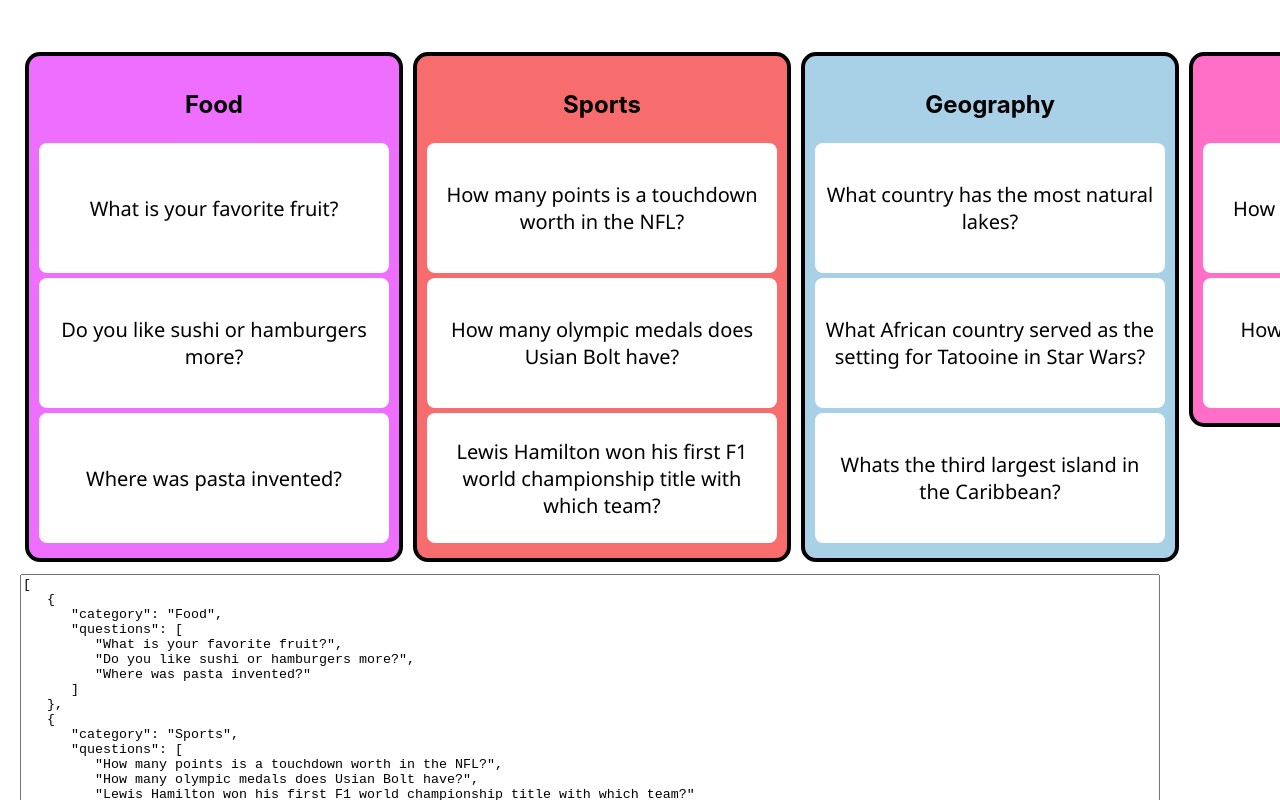
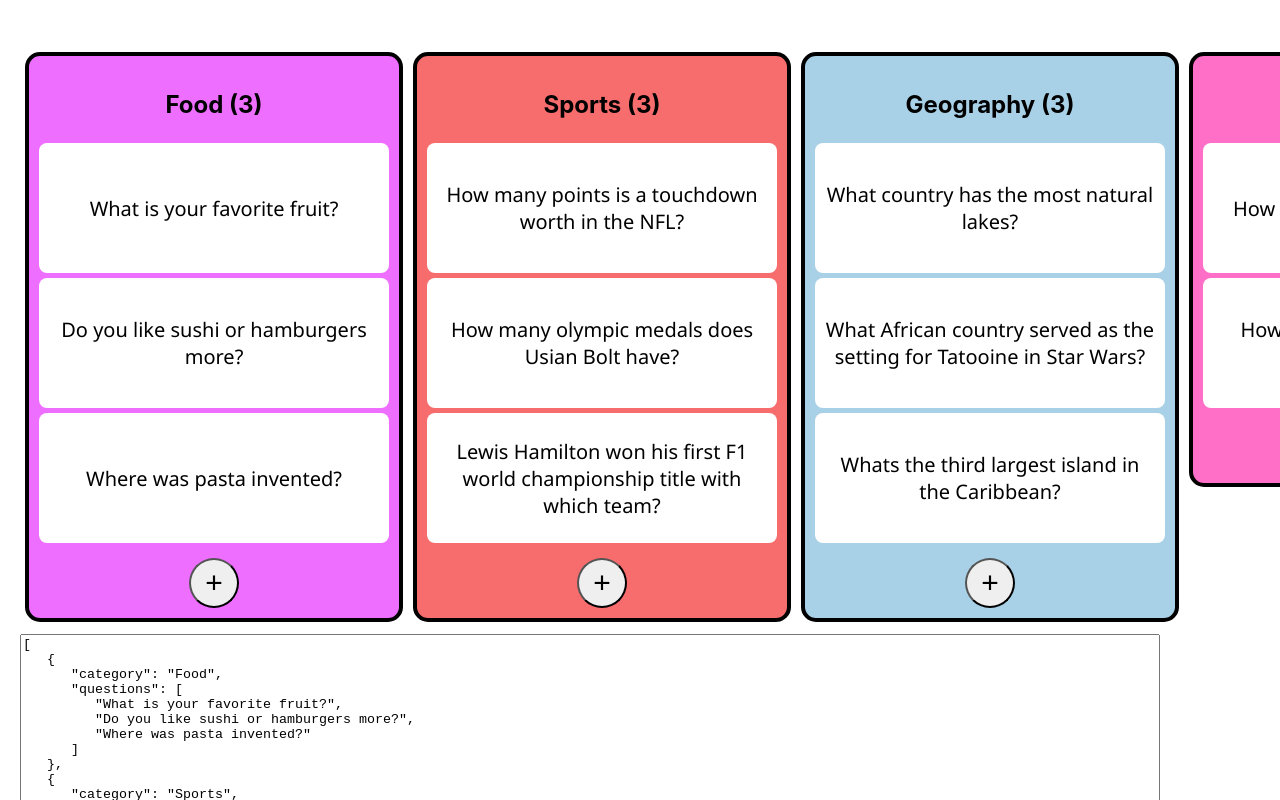
Before and after one commit to midnightsimon/drag-drop-reorder-list, a React (Create React App) app: page / in a window 1280 px wide. Shown: the top 800 px of the page. Built offline with nearby package versions, Linux system fonts and the light colour scheme.

Commit message:
added add question button & show no. of q's in cat

```diff
--- a/src/App.js
+++ b/src/App.js
@@ -44,7 +44,6 @@ function App() {
     <div className="App">
       <DraggableList questions={questions} onChange={handleProcess} />
       <SimonTextInput questions={questions} onChange={handleProcess} />
-
     </div>
   );
 }
--- a/src/components/CategoryElement/index.css
+++ b/src/components/CategoryElement/index.css
@@ -13,3 +13,36 @@
     font-size: 24px;
     color: black;
 }
+
+.add-button {
+    border-radius: 25px;
+    width: 50px;
+    height: 50px;
+    font-size: 30px;
+    margin-top: 10px;
+}
+
+.add-question {
+    display: flex;
+    flex-direction: column;
+}
+
+.add-question-buttons {
+    margin-top: 5px;
+    display: flex;
+    justify-content: flex-end;
+    flex: 1;
+}
+
+.add-question-input {
+    font-size: 16px;
+    height: 50px;
+    font-family: 'Segoe UI', Tahoma, Geneva, Verdana, sans-serif;
+}
+
+.add-question-submit {
+    width: 30%;
+    font-size: 16px;
+    height: 40px;
+    font-family: 'Segoe UI', Tahoma, Geneva, Verdana, sans-serif;
+}
--- a/src/components/CategoryElement/index.js
+++ b/src/components/CategoryElement/index.js
@@ -1,12 +1,16 @@
-import React, { useState } from 'react';
+import React, { useState, useRef } from 'react';
 import './index.css'
 import QuestionElement from '../QuestionElement'
+import Modal from '../Modal';
 
 
 function CategoryElement(props) {
 
   const [from, setFrom] = useState(null);
   const [prevList, setPrevList] = useState(props.questions)
+  const [isAdding, setIsAdding] = useState(false);
+  const addQuestionInput = useRef(null);
+
 
   const onDragStart = (event) => {
     const draggedFrom = parseInt(event.currentTarget.dataset.index);
@@ -42,10 +46,43 @@ function CategoryElement(props) {
     return questionList;
   }
 
+  const addQuestion = () => {
+    prevList.push(addQuestionInput.current.value);
+    console.log(prevList);
+    props.onChange(props.category, prevList);
+    setIsAdding(false);
+  }
+
+  const showAddButton = () => {
+
+    if(isAdding) {
+      return(
+        <div className="add-question">
+          <input ref={addQuestionInput} className="add-question-input" />
+          <div className="add-question-buttons">
+            <button className="add-question-submit" onClick={addQuestion}>submit</button>
+            <button className="add-question-submit" onClick={() => setIsAdding(false)}>cancel</button>
+          </div>
+
+        </div>
+
+      )
+    } else {
+      return(
+        <button className="add-button" onClick={() => setIsAdding(true)}>
+        +
+      </button>
+      )
+    }
+
+  }
+
   return (
     <div className="category-element" style={{borderWidth: 4, backgroundColor: props.borderColor, borderStyle: "solid", borderRadius: 15}} >
-      <h3 className="category-heading">{props.category}</h3>
+      <h3 className="category-heading">{props.category} ({props.questions.length})</h3>
       {generateQuestionList()}
+      {showAddButton()}
+
     </div>
   );
 }
--- /dev/null
+++ b/src/components/Modal/index.js
@@ -0,0 +1,17 @@
+import React from "react";
+
+function Modal(props) {
+  const { show, closeModal } = props;
+
+  return (
+    <>
+      <div className={show ? "modal" : "hide"}>
+        <button onClick={closeModal}>X</button>
+        <h1>Modal heading</h1>
+        <p>This is modal content</p>
+      </div>
+    </>
+  );
+}
+
+export default Modal;
```
Also changed, not shown: src/components/Modal/index.css (added), 1 other file (tests, documents, lock files or other folders).
